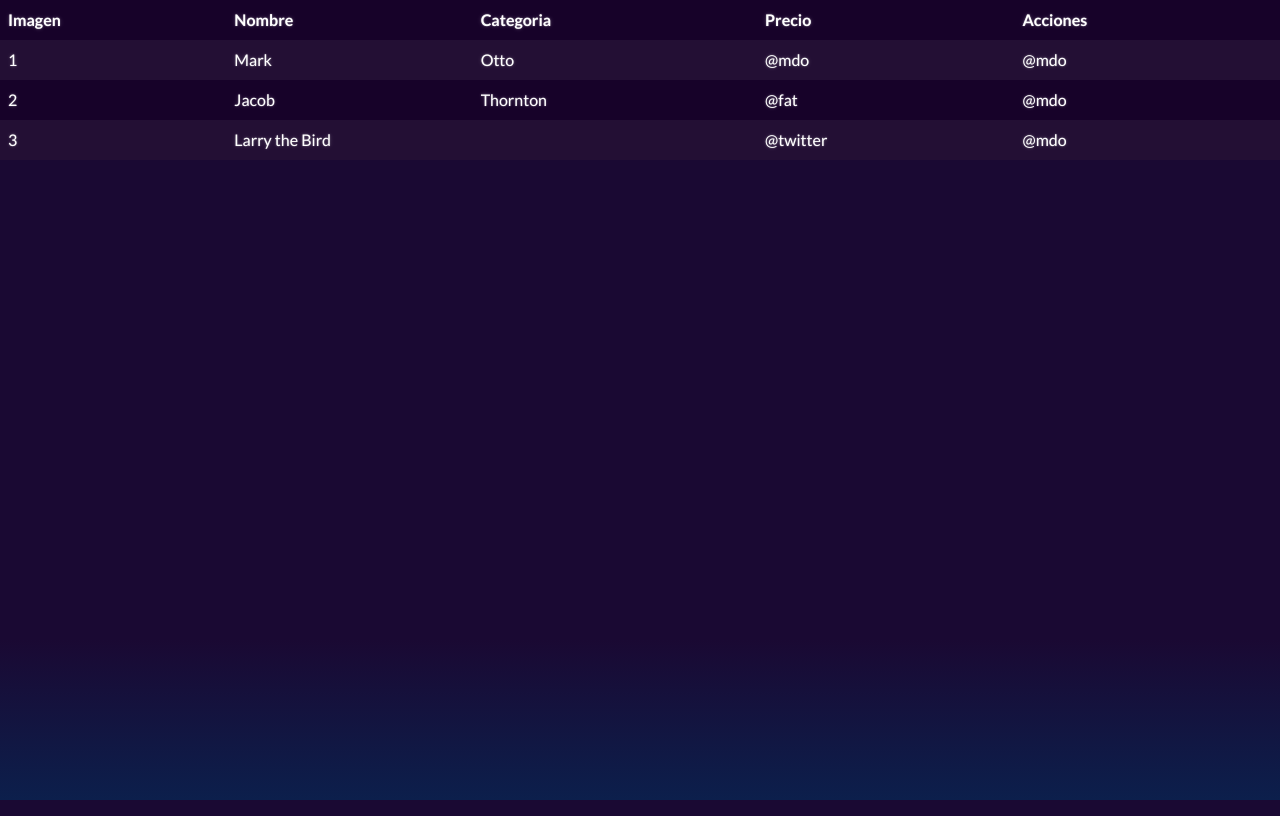
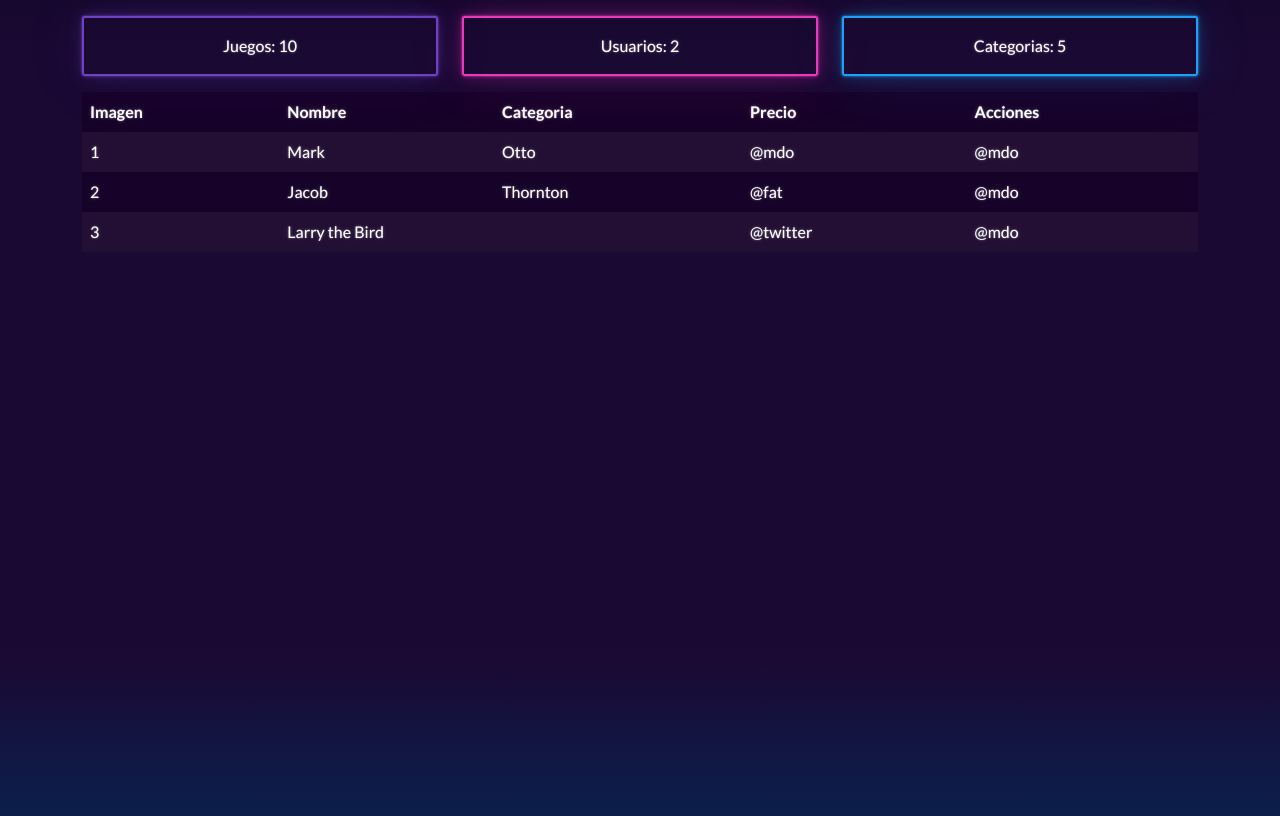
Before and after one commit to nachodev2/rollingGaming, a React (Vite) app: page / in a window 1280 px wide. Built offline with nearby package versions, Linux system fonts and the light colour scheme.

Commit message:
agregue seccion de cards de juegos usuarios y categorias en page Admin

```diff
--- a/src/components/pages/Administrador.jsx
+++ b/src/components/pages/Administrador.jsx
@@ -1,9 +1,35 @@
-import { Table } from "react-bootstrap";
+import { Table, Container, Card, Row, Col } from "react-bootstrap";
 
 const Administrador = () => {
   return (
-    <div>
-      <Table striped bordered hover variant="dark">
+    <Container>
+      <section className="mt-3 mb-3 text-center">
+        <Row className="justify-content-center">
+          <Col xs={4}>
+            <Card border="primary">
+              <Card.Body>
+                <Card.Text>Juegos: 10</Card.Text>
+              </Card.Body>
+            </Card>
+          </Col>
+          <Col xs={4}>
+            <Card border="secondary">
+              <Card.Body>
+                <Card.Text>Usuarios: 2</Card.Text>
+              </Card.Body>
+            </Card>
+          </Col>
+          <Col xs={4}>
+            <Card border="info">
+              <Card.Body>
+                <Card.Text>Categorias: 5</Card.Text>
+              </Card.Body>
+            </Card>
+          </Col>
+
+        </Row>
+      </section>
+      <Table striped bordered hover responsive variant="dark">
         <thead>
           <tr>
             <th>Imagen</th>
@@ -36,7 +62,7 @@ const Administrador = () => {
           </tr>
         </tbody>
       </Table>
-    </div>
+    </Container>
   );
 };
 
```
